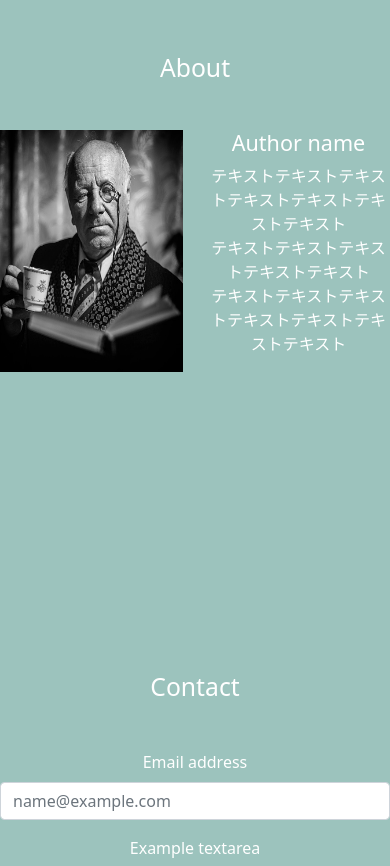
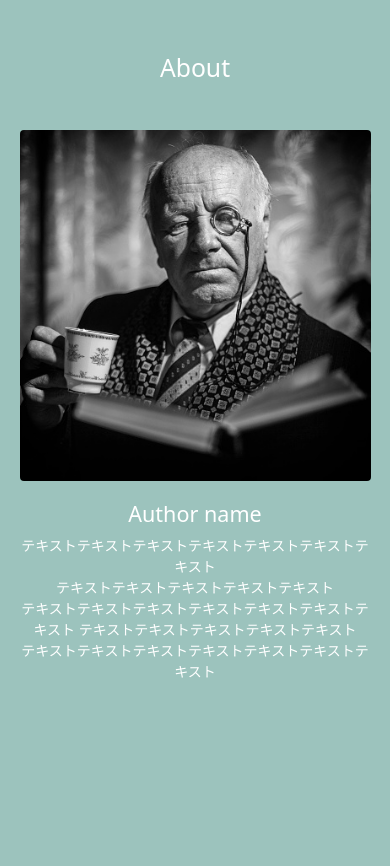
Before and after one commit to k6pede/portfolio, a plain HTML site: page boot.html in a window 390 px wide. Shown: the part 2580-3446 px from the top of the page. Drawn offline with nearby package versions, Linux system fonts and the light colour scheme; some packages are replaced by stand-ins of ours.

Commit message:
aboutの調整

```diff
--- a/boot.html
+++ b/boot.html
@@ -67,11 +67,15 @@
 
     <div id="about" class="text-center wrapper">
       <h2 class="section-title mb-5">About</h2>
-      <div class="row row-cols-2 aboutItems">
-        <img src="images/istockphoto-528503526-170667a.jpg" alt="" class="img-fluid rounded">
+      <div class="aboutItems mb-3">
         <div>
+          <img src="images/istockphoto-528503526-170667a.jpg" alt="" class="img-fluid rounded">
+        </div>
+        <div class="proftext">
           <h4 class="">Author name</h4>
           <p>テキストテキストテキストテキストテキストテキストテキスト<br>
+            テキストテキストテキストテキストテキスト<br>
+            テキストテキストテキストテキストテキストテキストテキスト
             テキストテキストテキストテキストテキスト<br>
             テキストテキストテキストテキストテキストテキストテキスト
           </p>
--- a/css/styleboot.css
+++ b/css/styleboot.css
@@ -163,6 +163,20 @@ a img:hover {
   margin-bottom: 300px;
 }
 
+.aboutItems {
+  display: flex;
+  justify-content: space-between;
+  font-size: 0.875rem;
+  align-items: center;
+
+}
+.aboutItems div {
+  width: 48%;
+}
+
+
+
+
 
 
 
@@ -206,6 +220,18 @@ a img:hover {
     color: #fff;
     background-color:white;
   }
+
+
+   .aboutItems {
+    flex-direction: column;
+    width: 100%;
+  }
+   .aboutItems div{
+    width: 90%;
+  }
+   .aboutItems img{
+    margin-bottom: 20px;
+  }
 }
 
 
```
